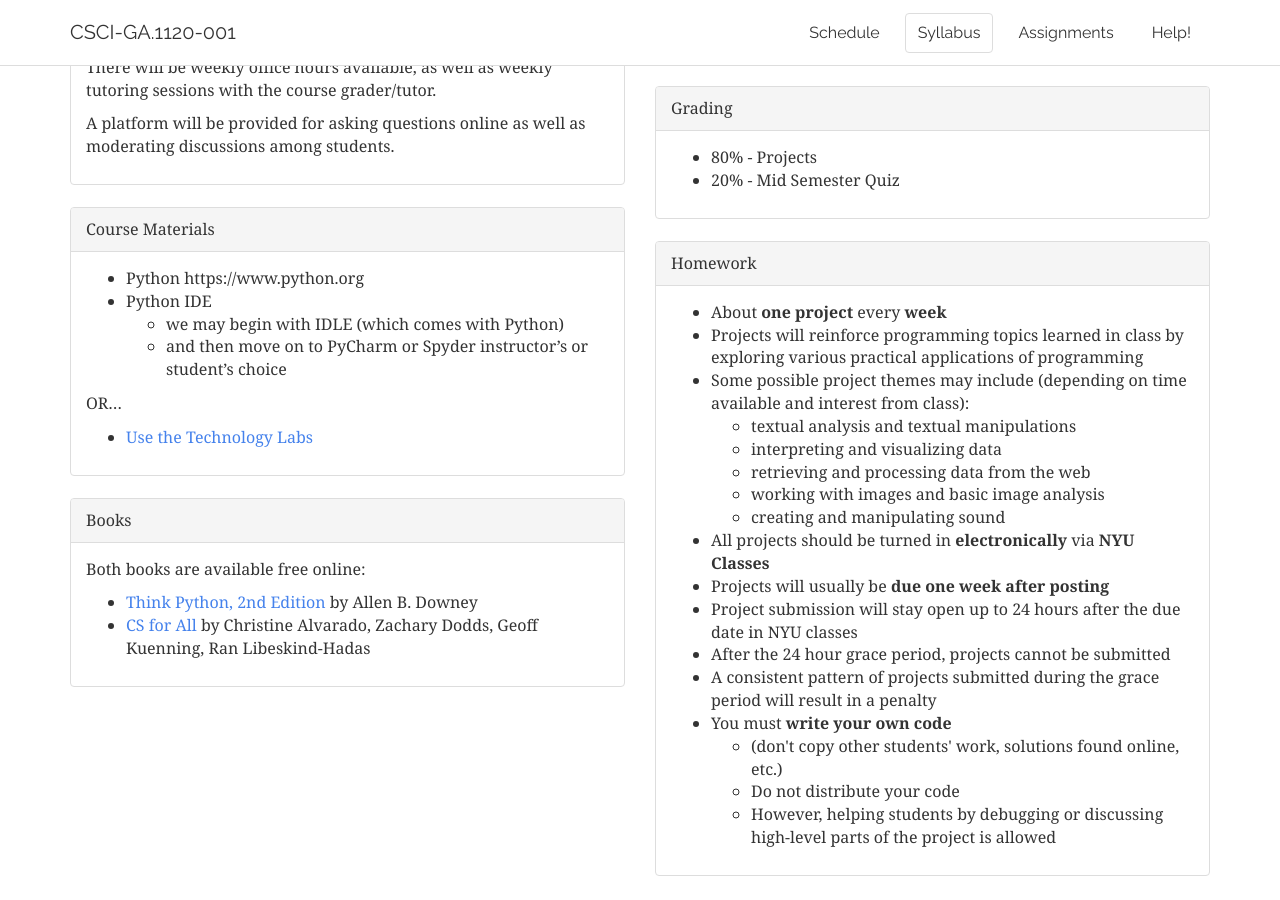
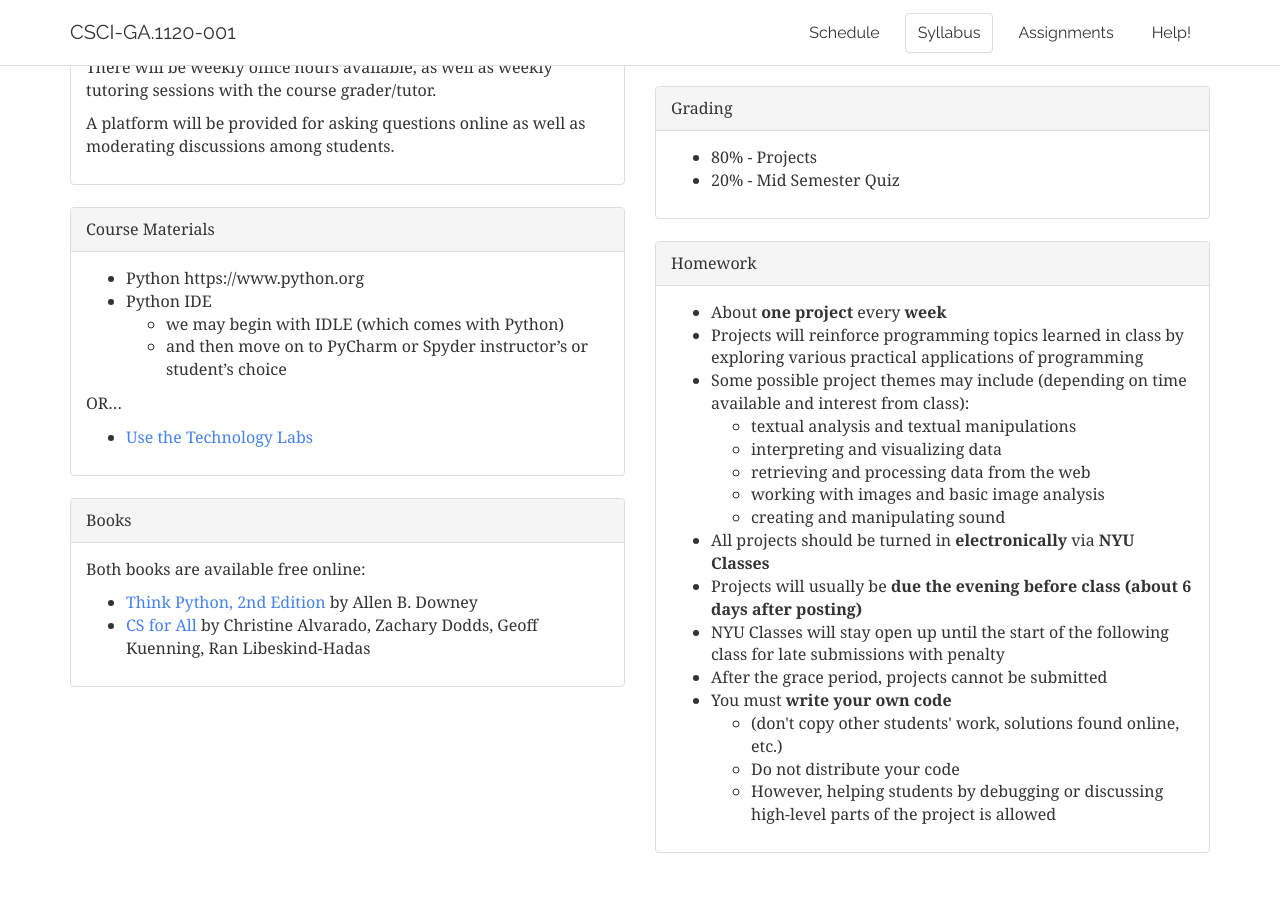
Before and after one commit to foureyes/csci-ga.1120-fall2017-001, a Jekyll site: the page built from syllabus.markdown, in a window 1280 px wide and 900 px high, scrolled down 718 px. Built offline with Jekyll 4.4.1, drawn with Linux system fonts in a browser that asks for light colours; after the commit the page ends 1595 px from its top, so only the background shows below that.

Commit message:
fix up hw policy

```diff
--- a/syllabus.markdown
+++ b/syllabus.markdown
@@ -103,10 +103,9 @@ No prerequisite
     * working with images and basic image analysis
     * creating and manipulating sound
 * All projects should be turned in __electronically__ via __NYU Classes__
-* Projects will usually be __due one week after posting__
-* Project submission will stay open up to 24 hours after the due date in NYU classes
-* After the 24 hour grace period, projects cannot be submitted
-* A consistent pattern of projects submitted during the grace period will result in a penalty
+* Projects will usually be __due the evening before class (about 6 days after posting)__
+* NYU Classes will stay open up until the start of the following class for late submissions with penalty
+* After the grace period, projects cannot be submitted
 * You must __write your own code__
     * (don't copy other students' work, solutions found online, etc.)
     * Do not distribute your code
```
